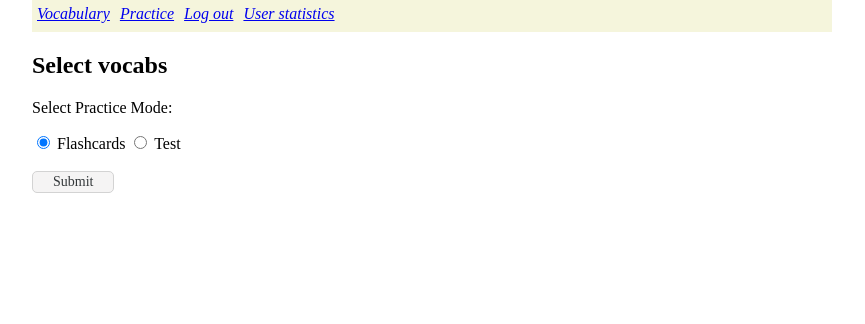
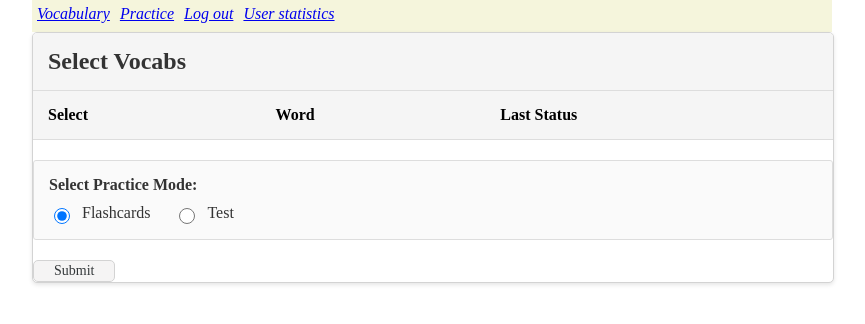
Before and after one commit to tuomoM/eruditeEdge, a Flask app: page /init_training in a window 1280 px wide. Shown: the part 54-378 px from the top of the page, without its empty margins (208-1073 px from the left). Run offline with Flask 3, Linux system fonts and the light colour scheme; the visitor is signed in with stand-in values (Sample User, id 1); data that the repository does not hold is empty.

Commit message:
Train menu added, added functionality that adds the status on vocab level of your test success

```diff
--- a/repositories/vocab_repository.py
+++ b/repositories/vocab_repository.py
@@ -135,6 +135,31 @@ class VocabRepository:
         result = db.query(sql,[user_id])
         return result
 
+    def update_training_vocabs(self, user_id, vocabs, status, timestamp):
+
+        # Get the users vocabs with status
+        sql1 = """SELECT vocab_id from vocab_status where user_id = ?"""
+        existing_vocab_rows = db.query(sql1, [user_id])
+        existing_vocab_ids = set(row["vocab_id"] for row in existing_vocab_rows)
+        to_update = []
+        to_insert = []
+        for vocab_id in vocabs:
+            if vocab_id in existing_vocab_ids:
+                to_update.append([status, timestamp , user_id, vocab_id])
+            else:
+                to_insert.append([user_id, vocab_id , status , timestamp])
+        print("repo")
+        print(to_insert)
+        print(to_update)
+        if to_update:
+            sql2 = """UPDATE vocab_status SET last_success_status = ?, last_updated = ?
+                  WHERE user_id = ? AND vocab_id = ?"""
+            db.execute_batch_insert(sql2,to_update)
+        if to_insert:
+            sql3 = """INSERT INTO vocab_status (user_id, vocab_id, last_success_status, last_updated)
+                  VALUES (?, ?, ?, ?)"""
+            db.execute_batch_insert(sql3,to_insert)
+
     def delete_training(self, training_id, user_id):
         sql1 = "DELETE FROM training_items where training_id = ?"
         db.execute(sql1,[training_id])
--- a/schema.sql
+++ b/schema.sql
@@ -15,6 +15,7 @@ CREATE TABLE vocabs(
 );
 CREATE TABLE training_sessions(
     id INTEGER PRIMARY KEY AUTOINCREMENT,
+    session_description TEXT,
     user_id INTEGER REFERENCES users,
     last_accessed TIMESTAMP,
     vocab_hash TEXT,
@@ -24,8 +25,7 @@ CREATE TABLE training_sessions(
 CREATE TABLE training_items(
     id INTEGER PRIMARY KEY,
     training_id INTEGER REFERENCES training_sessions,
-    vocab_id INTEGER REFERENCES vocabs,
-    success_rate FLOAT
+    vocab_id INTEGER REFERENCES vocabs
 );
 
 CREATE TABLE status_categories(
@@ -46,3 +46,11 @@ CREATE TABLE change_suggestions(
     creation_time TIMESTAMP,
     comments TEXT
 );
+CREATE TABLE vocab_status (
+    id INTEGER PRIMARY KEY AUTOINCREMENT,
+    user_id INTEGER REFERENCES users(id),
+    vocab_id INTEGER REFERENCES vocabs(id),
+    last_success_status INTEGER REFERENCES status_categories(status_id),
+    last_updated TIMESTAMP,
+    UNIQUE (user_id, vocab_id)
+);
--- a/services/vocab_service.py
+++ b/services/vocab_service.py
@@ -1,6 +1,6 @@
 from repositories.vocab_repository import VocabRepository
 from repositories.vocab_repository import vocab_repository as default_vocab_repository
-import hashlib, time
+import hashlib
 from datetime import datetime
 
 
@@ -29,7 +29,7 @@ class VocabService:
 
     def edit_vocab(self, vocab ,word:str, description:str, example:str, synonyms:str, global_flag: int ):
         id = vocab["id"]
-        if not all(word,description,example,synonyms):
+        if not all([word,description,example,synonyms]):
             return "No field can be left empty"
         if description:
             if word in description:
@@ -99,9 +99,24 @@ class VocabService:
              })
 
         return results
+    #def update_vocab_success(self,user_id,vocab_ids, training_id):
+
     def update_training(self,training_id, success_rate:float):
         time_stamp = datetime.now().strftime("%Y-%m-%d %H:%M:%S")
         self._vocab_repository.update_training(training_id,success_rate,time_stamp)
+    def update_training_vocabs(self, answers, user_id):
+        succes_vocabs = []
+        failed_vocabs = []
+        time_stamp = datetime.now().strftime("%Y-%m-%d %H:%M:%S")
+        for answer in answers:
+            if answer["correctness"]:
+                succes_vocabs.append(int(answer["vocab_id"]))
+            else:
+                failed_vocabs.append(int(answer["vocab_id"]))
+        if succes_vocabs:
+            self._vocab_repository.update_training_vocabs(user_id,succes_vocabs,8,time_stamp)
+        if failed_vocabs:
+            self._vocab_repository.update_training_vocabs(user_id,failed_vocabs,7,time_stamp)
 
     def get_vocab_count(self, user_id):
         return self._vocab_repository.count_users_vocabs(user_id)
@@ -141,9 +156,6 @@ class VocabService:
             return "Do not include the word in the description"
         time_stamp = datetime.now().strftime('%Y-%m-%d %H:%M:%S')
         self._vocab_repository.save_vocab_suggestion(user_id,vocab["user_id"],vocab_id,new_description,new_example,new_synonyms, comments,time_stamp)
- #       if isinstance(suggestion_id,int):
- #           return None
- #       return "Error in saving suggestion"
         return None
 
     def get_suggestions_to(self,user_id):
--- a/static/main.css
+++ b/static/main.css
@@ -218,3 +218,89 @@ body {
   border: 1px solid lightgray;
   background-color: #fafafa;
     }
+    /* Container for the entire selection form */
+.table-container {
+    display: block;
+    margin: 0; /* Remove auto margin to align left */
+    width: 100%; /* Full width to match page or navbar */
+    background-color: #fff;
+    border: 1px solid lightgray;
+    border-radius: 5px;
+    overflow: hidden;
+    box-shadow: 0 2px 4px rgba(0,0,0,0.1);
+}
+
+/* Heading style */
+.table-container h2 {
+    margin: 0;
+    padding: 15px;
+    background-color: #f5f5f5;
+    border-bottom: 1px solid #ddd;
+    font-weight: bold;
+    color: #333;
+}
+
+/* Table styling (reused from your example) */
+.vocab-table {
+    width: 100%; /* Ensure table takes full width */
+    border-collapse: collapse;
+    background-color: #fafafa;
+}
+
+.vocab-table th,
+.vocab-table td {
+    padding: 15px;
+    text-align: left;
+    border-bottom: 1px solid #ddd;
+}
+
+.vocab-table th {
+    background-color: #f5f5f5;
+    font-weight: bold;
+}
+
+.vocab-table tr:last-child td {
+    border-bottom: none;
+}
+
+/* Checkbox styling in table */
+.vocab-table td input[type="checkbox"] {
+    width: 18px;
+    height: 18px;
+    cursor: pointer;
+    vertical-align: middle;
+}
+
+/* Practice mode section */
+.practice-mode {
+    padding: 15px;
+    background-color: #fafafa;
+    border: 1px solid #ddd;
+    border-radius: 3px;
+    margin: 20px 0; /* Remove side margins, keep top/bottom */
+    width: 100%; /* Full width */
+    box-sizing: border-box; /* Ensure padding doesn't increase width */
+}
+
+/* Practice mode heading */
+.practice-mode p {
+    margin: 0 0 10px;
+    font-weight: bold;
+    color: #333;
+}
+
+/* Radio button styling */
+.practice-mode input[type="radio"] {
+    margin-right: 8px;
+    width: 16px;
+    height: 16px;
+    cursor: pointer;
+    vertical-align: middle;
+}
+
+.practice-mode label {
+    margin-right: 20px;
+    cursor: pointer;
+    font-size: 16px;
+    color: #333;
+}
--- a/templates/select.html
+++ b/templates/select.html
@@ -3,26 +3,40 @@
 {% block title %}Select vocabs for training{% endblock %}
 
 {% block content %}
-    <h2> Select vocabs</h2>
+<div class="table-container">
+    <h2>Select Vocabs</h2>
     <form action="/process_selection" method="POST">
-    <div class="vocab-list">
+        <table class="vocab-table">
+            <thead>
+                <tr>
+                    <th>Select</th>
+                    <th>Word</th>
+                    <th>Last Status</th>
+                </tr>
+            </thead>
+            <tbody>
                 {% for vocab in vocabs %}
-        <div class="vocab-item">
+                <tr>
+                    <td>
                         <input type="checkbox" id="vocab-{{ vocab.id }}" name="vocab_ids" value="{{ vocab.id }}">
-            <label for="vocab-{{ vocab.id }}">{{ vocab.word }}</label>
-        </div>
+                    </td>
+                    <td>{{ vocab.word }}</td>
+                    <td>{{ vocab.last_success_status | default('not tested') }}</td>
+                </tr>
                 {% endfor %}
-    </div>
+            </tbody>
+        </table>
+
         <div class="practice-mode">
             <p>Select Practice Mode:</p>
             <input type="radio" id="flashcards" name="practice_mode" value="flashcards" checked>
             <label for="flashcards">Flashcards</label>
-
             <input type="radio" id="test" name="practice_mode" value="test">
             <label for="test">Test</label>
         </div>
-    <br>
+
         <input type="hidden" name="csrf_token" value="{{ session.csrf_token }}" />
-    <input type="submit" value = "Submit">
+        <input type="submit" value="Submit">
     </form>
+</div>
 {% endblock %}
--- a/templates/template.html
+++ b/templates/template.html
@@ -17,7 +17,7 @@
     <p>
       {% if session.user_id %}
        <div class="nav-item"><a  href="/vocab_list">Vocabulary</a></div>
-       <div class="nav-item"><a href="/init_training"> Practice</a></div>
+       <div class="nav-item"><a href="/train_menu"> Practice</a></div>
        <div class="nav-item"><a href="/logout"> Log out </a></div>
        <div class="nav-item"><a href="/user_info"> User statistics</a></div>
 
--- a/templates/vocab_list.html
+++ b/templates/vocab_list.html
@@ -31,9 +31,9 @@
         <th>Change / Suggest change</th>
       </tr>
       </thead>
+      <tbody>
+      {% for vocab in vocabs %}
 
-      {% for vocab in vocabs %}
-      <tbody>
        <tr>
          <td> {{ vocab.word }}</td>
          <td>{{ vocab.w_description }}</td>
--- a/views/train.py
+++ b/views/train.py
@@ -8,13 +8,19 @@ def before():
     if request.method == "POST":
         if request.form["csrf_token"] != session["csrf_token"]:
            abort(403)
-
-@train_bp.route("/train_fl/<string:search_term>", methods = ["POST", "GET"])
-def train_fl(search_term):
+###
+#@train_bp.route("/train_fl/<string:search_term>", methods = ["POST", "GET"])
+#def train_fl(search_term):
+#    user_id = session["user_id"]
+#    vocabs = vocab_service.find_by_word(search_term,user_id)
+#    return render_template("practiceFlash.html", vocabs = vocabs)
+###
+@train_bp.route("/train_fl/<int:training_id>", methods = ["GET"])
+def train_fl(training_id):
     user_id = session["user_id"]
-    vocabs = vocab_service.find_by_word(search_term,user_id)
-    return render_template("practiceFlash.html", vocabs = vocabs)
-
+    session["training_id"] = training_id
+    vocabs = vocab_service.get_training_set(training_id,user_id)
+    return render_template("/practiceFlash.html", vocabs = vocabs )
 
 @train_bp.route("/init_training", methods = ["GET","POST"])
 def init_training():
@@ -37,6 +43,11 @@ def process_selection():
         return render_template("practiceFlash.html", vocabs = vocabs)
     return render_template("test.html", vocabs = vocabs)
 
+@train_bp.route("/train_menu", methods = ["GET"])
+def train_menu():
+    trainings = vocab_service.get_users_trainings(session["user_id"])
+    return render_template("/train_menu.html", trainings = trainings)
+
 
 
 @train_bp.route("/submit_test", methods = ["POST"])
@@ -54,6 +65,7 @@ def submit_test():
     total_queried = len(results)
     total_correct = sum(1 for result in results if result["correctness"])
     vocab_service.update_training(training_id,total_correct/total_queried)
+    vocab_service.update_training_vocabs(results,session["user_id"])
     return render_template('testResults.html', results=results, total_questions=total_queried, total_correct=total_correct)
 
 @train_bp.route("/delete_training/<int:id>", methods = ["POST","GET"])
```
Also changed, not shown: templates/train_menu.html (added, +44 -0 lines). Lines whose indentation alone changed are shown as unchanged.
